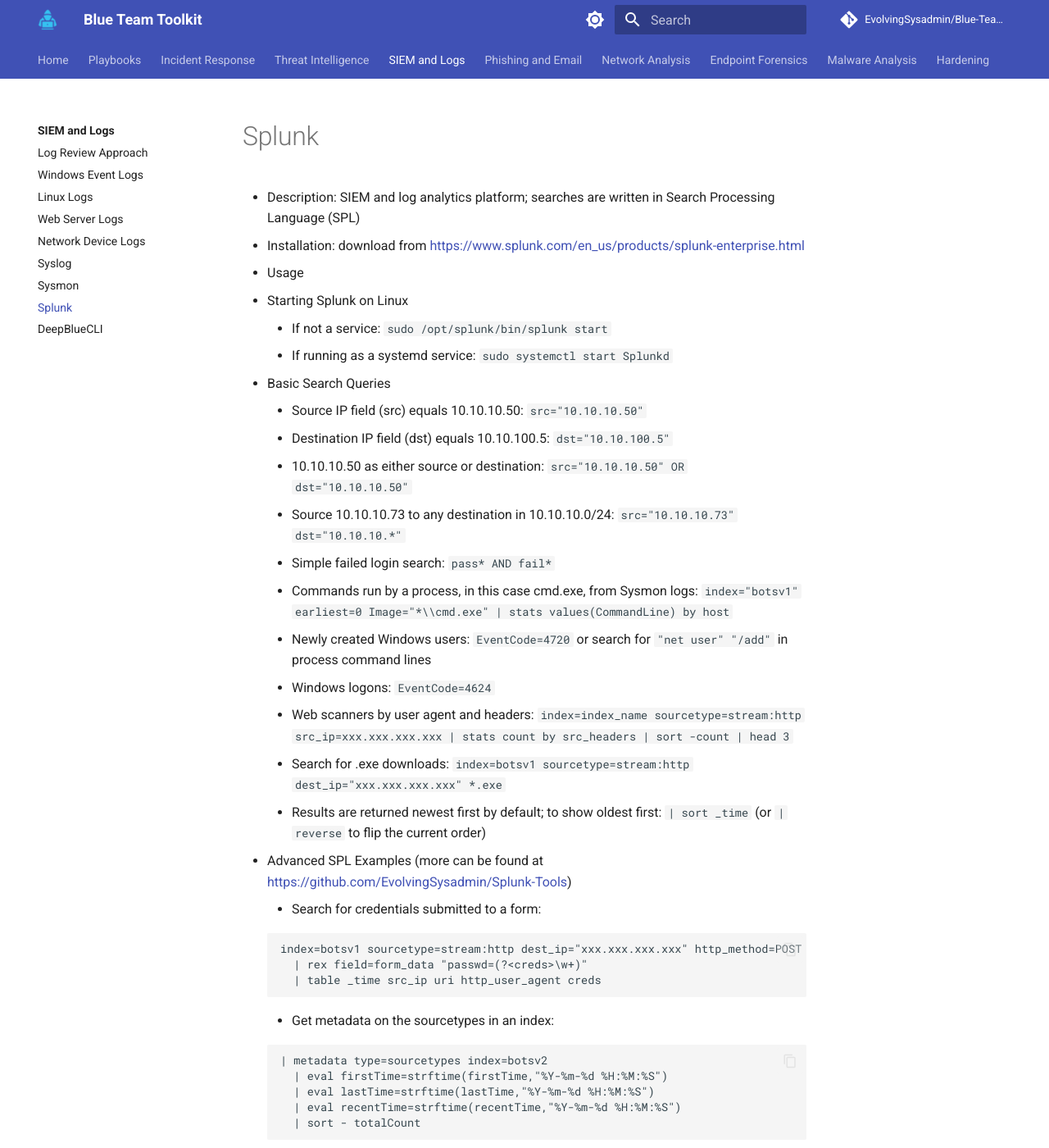
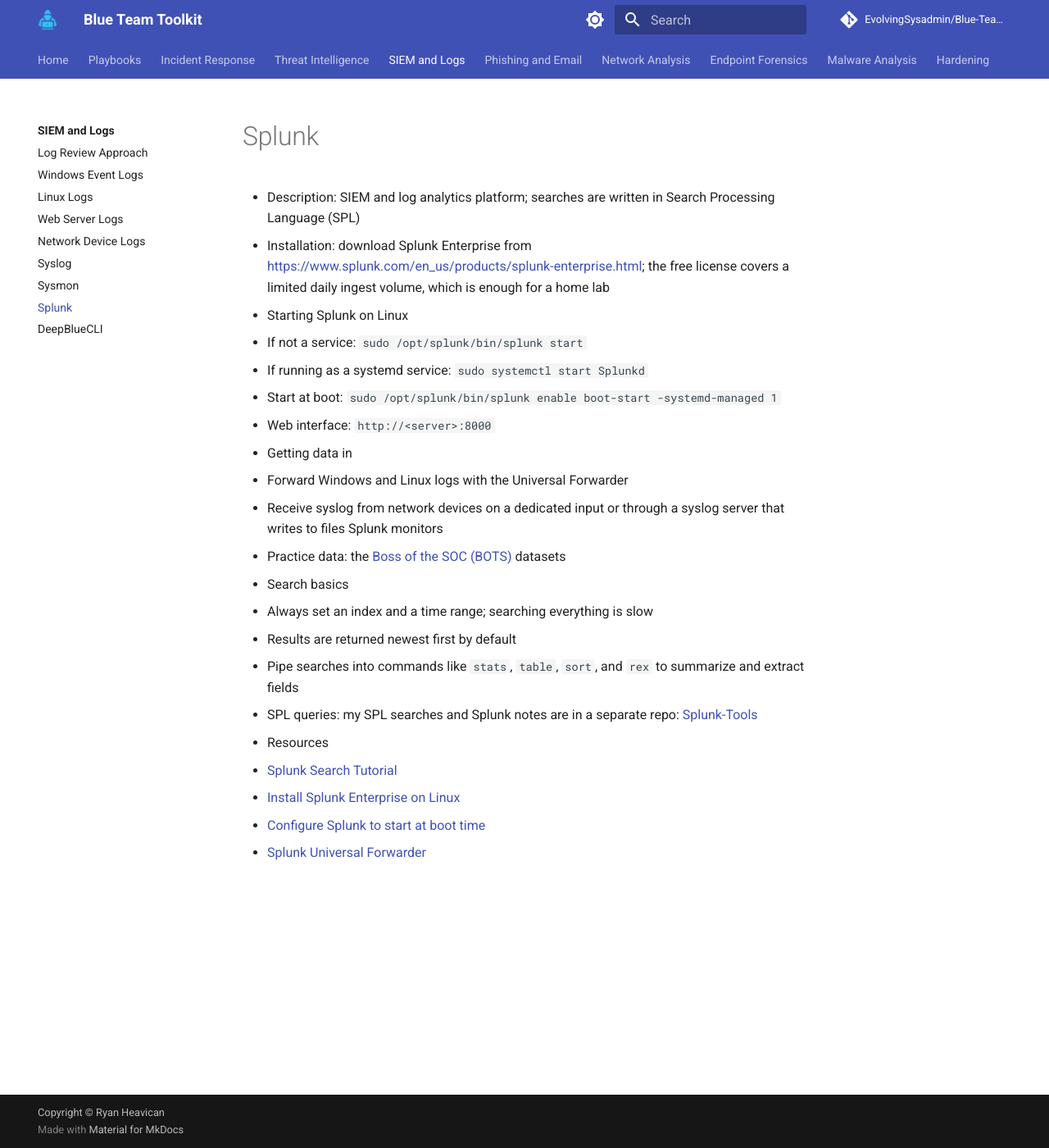
Before and after one commit to EvolvingSysadmin/Blue-Team-Toolkit, an MkDocs documentation site: the page built from docs/siem-and-log-analysis/splunk.md, in a window 1280 px wide and 1400 px high. Shown: the whole window at 82% size. Built offline with MkDocs 1.6.1 and Material for MkDocs 9.7.7, drawn with Linux system fonts in a browser that asks for light colours; comment, search, counter and statistics services are not loaded; some of the changed text lies outside the part shown.

Commit message:
Trim Splunk page to setup basics and link SPL repo

````diff
--- a/docs/siem-and-log-analysis/splunk.md
+++ b/docs/siem-and-log-analysis/splunk.md
@@ -1,81 +1,23 @@
 # Splunk
 
 * Description: SIEM and log analytics platform; searches are written in Search Processing Language (SPL)
-* Installation: download from <https://www.splunk.com/en_us/products/splunk-enterprise.html>
-* Usage
-  * Starting Splunk on Linux
-    * If not a service: `sudo /opt/splunk/bin/splunk start`
-    * If running as a systemd service: `sudo systemctl start Splunkd`
-  * Basic Search Queries
-    * Source IP field (src) equals 10.10.10.50: `src="10.10.10.50"`
-    * Destination IP field (dst) equals 10.10.100.5: `dst="10.10.100.5"`
-    * 10.10.10.50 as either source or destination: `src="10.10.10.50" OR dst="10.10.10.50"`
-    * Source 10.10.10.73 to any destination in 10.10.10.0/24: `src="10.10.10.73" dst="10.10.10.*"`
-    * Simple failed login search: `pass* AND fail*`
-    * Commands run by a process, in this case cmd.exe, from Sysmon logs: `index="botsv1" earliest=0 Image="*\\cmd.exe" | stats values(CommandLine) by host`
-    * Newly created Windows users: `EventCode=4720` or search for `"net user" "/add"` in process command lines
-    * Windows logons: `EventCode=4624`
-    * Web scanners by user agent and headers: `index=index_name sourcetype=stream:http src_ip=xxx.xxx.xxx.xxx | stats count by src_headers | sort -count | head 3`
-    * Search for .exe downloads: `index=botsv1 sourcetype=stream:http dest_ip="xxx.xxx.xxx.xxx" *.exe`
-    * Results are returned newest first by default; to show oldest first: `| sort _time` (or `| reverse` to flip the current order)
-  * Advanced SPL Examples (more can be found at <https://github.com/EvolvingSysadmin/Splunk-Tools>)
-    * Search for credentials submitted to a form:
-
-      ```SPL
-      index=botsv1 sourcetype=stream:http dest_ip="xxx.xxx.xxx.xxx" http_method=POST form_data=*username*passwd*
-        | rex field=form_data "passwd=(?<creds>\w+)"
-        | table _time src_ip uri http_user_agent creds
-      ```
-
-    * Get metadata on the sourcetypes in an index:
-
-      ```SPL
-      | metadata type=sourcetypes index=botsv2
-        | eval firstTime=strftime(firstTime,"%Y-%m-%d %H:%M:%S")
-        | eval lastTime=strftime(lastTime,"%Y-%m-%d %H:%M:%S")
-        | eval recentTime=strftime(recentTime,"%Y-%m-%d %H:%M:%S")
-        | sort - totalCount
-      ```
-
-    * List all values within a field (for example source):
-
-      ```SPL
-      index="botsv3"
-        | top limit=0 source
-      ```
-
-    * Time spent crypto mining on a host (fss = flow start, fes = flow end):
-
-      ```SPL
-      index="botsv3" source="cisconvmflowdata" coinhive
-        | stats min(fss) as starttime, max(fes) as endtime
-        | eval timetaken = endtime-starttime
-        | table timetaken
-      ```
-
-    * IAM access key of the account that generated the most distinct errors:
-
-      ```SPL
-      index="botsv3" sourcetype="aws:cloudtrail" user_type=IAMUser errorCode!=success eventSource="iam.amazonaws.com"
-        | stats dc(errorMessage) as errors by userIdentity.accessKeyId
-        | sort -errors
-      ```
-
-    * Port scanning: one source connecting to many destination ports (adjust index, sourcetype, and threshold to the data):
-
-      ```SPL
-      index=network sourcetype=firewall
-        | stats dc(dest_port) as ports, values(dest_ip) as targets by src_ip
-        | where ports > 100
-        | sort -ports
-      ```
-
+* Installation: download Splunk Enterprise from <https://www.splunk.com/en_us/products/splunk-enterprise.html>; the free license covers a limited daily ingest volume, which is enough for a home lab
+* Starting Splunk on Linux
+  * If not a service: `sudo /opt/splunk/bin/splunk start`
+  * If running as a systemd service: `sudo systemctl start Splunkd`
+  * Start at boot: `sudo /opt/splunk/bin/splunk enable boot-start -systemd-managed 1`
+* Web interface: `http://<server>:8000`
+* Getting data in
+  * Forward Windows and Linux logs with the Universal Forwarder
+  * Receive syslog from network devices on a dedicated input or through a syslog server that writes to files Splunk monitors
+  * Practice data: the [Boss of the SOC (BOTS)](https://github.com/splunk/botsv3) datasets
+* Search basics
+  * Always set an index and a time range; searching everything is slow
+  * Results are returned newest first by default
+  * Pipe searches into commands like `stats`, `table`, `sort`, and `rex` to summarize and extract fields
+* SPL queries: my SPL searches and Splunk notes are in a separate repo: [Splunk-Tools](https://github.com/EvolvingSysadmin/Splunk-Tools)
 * Resources
-  * [Splunk Guide](https://github.com/EvolvingSysadmin/Splunk-Tools)
   * [Splunk Search Tutorial](https://docs.splunk.com/Documentation/Splunk/latest/SearchTutorial/WelcometotheSearchTutorial)
   * [Install Splunk Enterprise on Linux](https://docs.splunk.com/Documentation/Splunk/latest/Installation/InstallonLinux)
   * [Configure Splunk to start at boot time](https://docs.splunk.com/Documentation/Splunk/latest/Admin/ConfigureSplunktostartatboottime)
-  * [Boss of the SOC (BOTS) datasets](https://github.com/splunk/botsv3)
-  * [Install Splunk on Linux: Complete Setup Guide](https://www.inmotionhosting.com/support/security/install-splunk/)
-  * [How to install Splunk on an Ubuntu desktop VM (VirtualBox)](https://www.youtube.com/watch?v=TW4l7X6G6Ak)
-  * [Splunk Basic Search Video](https://www.youtube.com/watch?v=xtyH_6iMxwA)
+  * [Splunk Universal Forwarder](https://docs.splunk.com/Documentation/Forwarder/latest/Forwarder/Abouttheuniversalforwarder)
````
